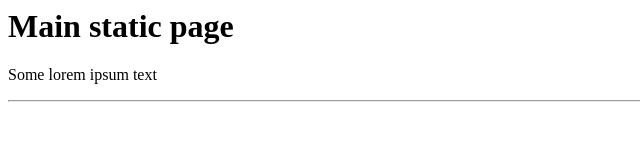
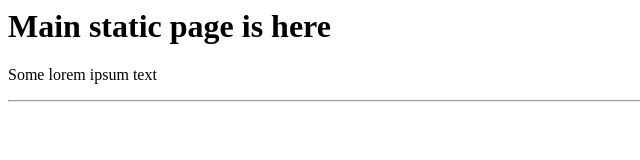
Before and after one commit to ShivrajJadhavHella/Statichtml, a plain HTML site: page index.html in a window 1280 px wide. Shown: the whole page, without its empty margins (0-640 px from the left). Drawn offline with Linux system fonts and the light colour scheme.

Commit message:
Second commit

```diff
--- a/index.html
+++ b/index.html
@@ -3,7 +3,7 @@
         <title>Main Static Page</title>
     </head>
     <body>
-        <h1>Main static page</h1>
+        <h1>Main static page is here</h1>
         <p>Some lorem ipsum text</p>
         <hr/>
 
```
